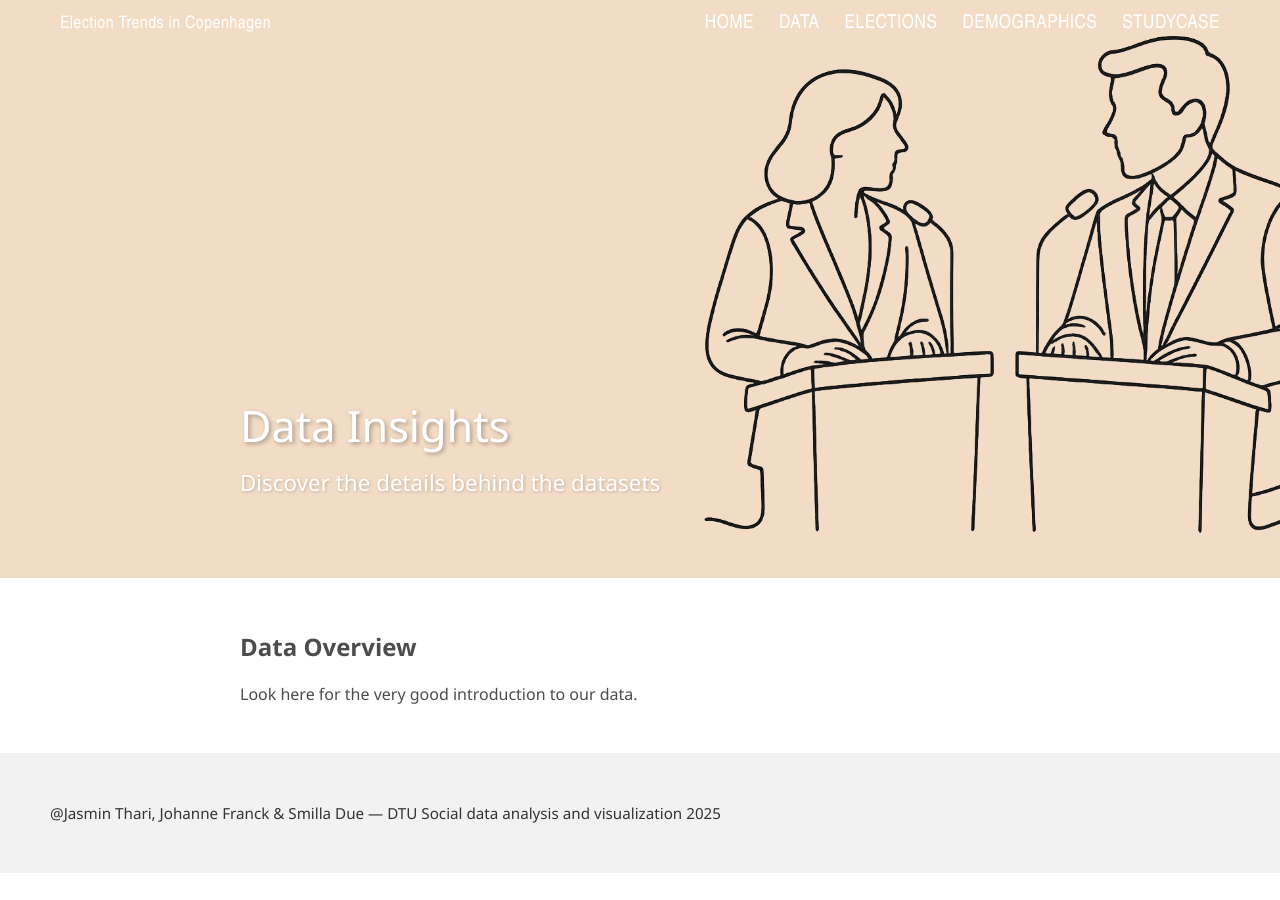
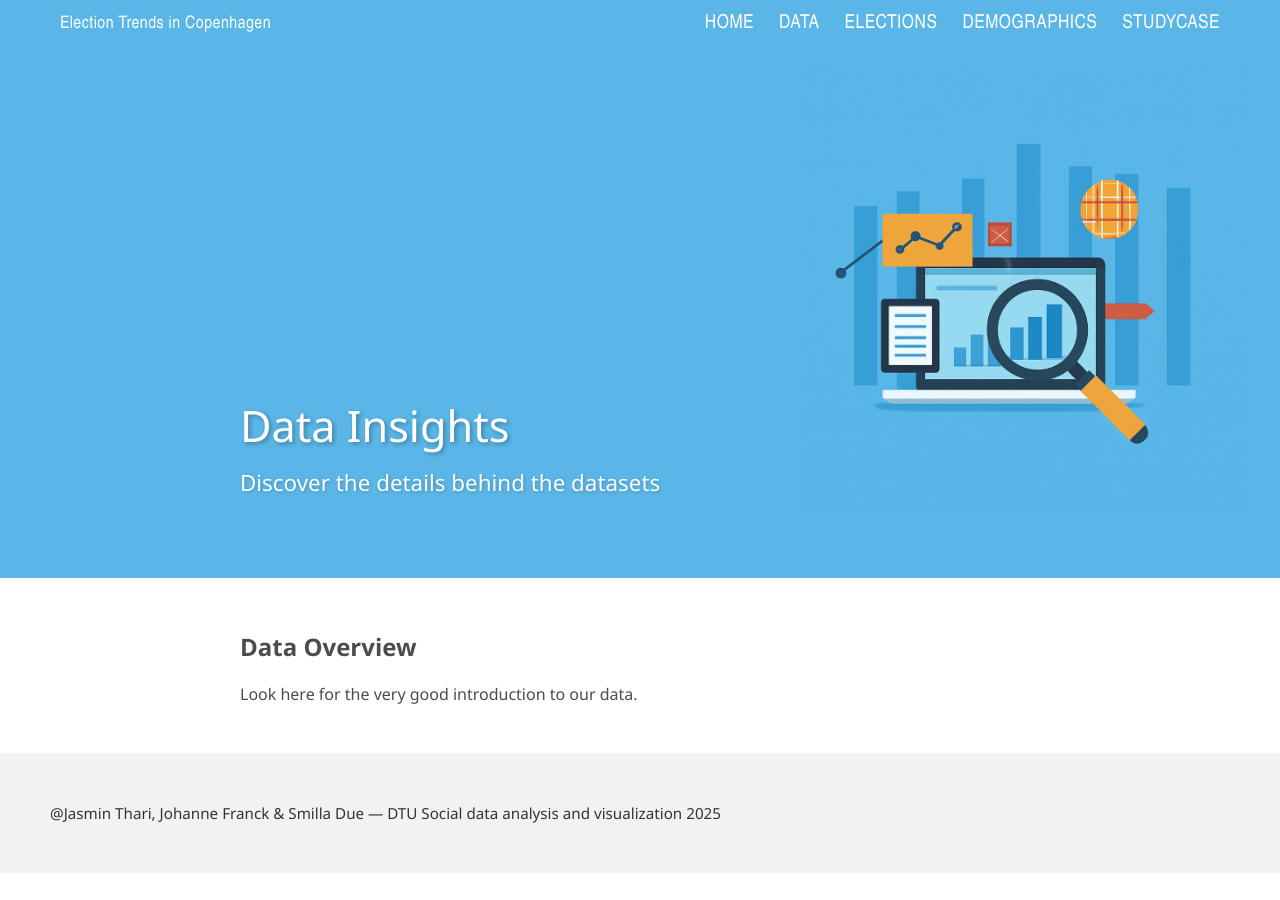
Before and after one commit to johannefranck/johannefranck.github.io, a Jekyll site: the page built from data.markdown, in a window 1280 px wide. Built offline with Jekyll 4.4.1, drawn with Linux system fonts in a browser that asks for light colours.

Commit message:
data site updated

```diff
--- a/_layouts/custom_home.html
+++ b/_layouts/custom_home.html
@@ -18,6 +18,10 @@
       background-position: center center; /* Center the image */
       opacity: 1; /* control transparency */
       z-index: 1;
+    }
+
+    .background-image-data::before {
+      background-size: 70%; /* or whatever size you want */
     }
 
     body {
@@ -152,15 +156,15 @@
       text-decoration: underline;
     }
 
-    /* Background color classes */
-    .background-data { background-color: #F3DCC6; }
+    /* Background color classes #66B8E3 */
+    .background-data { background-color: #59B6E7; }
     .background-election { background-color: #ffcc70; }
     .background-demographics { background-color: #FF95A1; }
     .background-studycase { background-color: #FF6273; }
     .background-default { background-color: #6A66B2; }
 
     /* Background image classes */
-    .background-image-data::before { background-image: url('/assets/image-data.png'); }
+    .background-image-data::before { background-image: url('/assets/data_background.png'); }
     .background-image-election::before { background-image: url('/assets/cph_static_map.png'); }
     .background-image-demographics::before { background-image: url('/assets/image-demographics.png'); }
     .background-image-studycase::before { background-image: url('/assets/image-studycase.png'); }
```
Also changed, not shown: assets/data_background.png (added), 9 other files.
